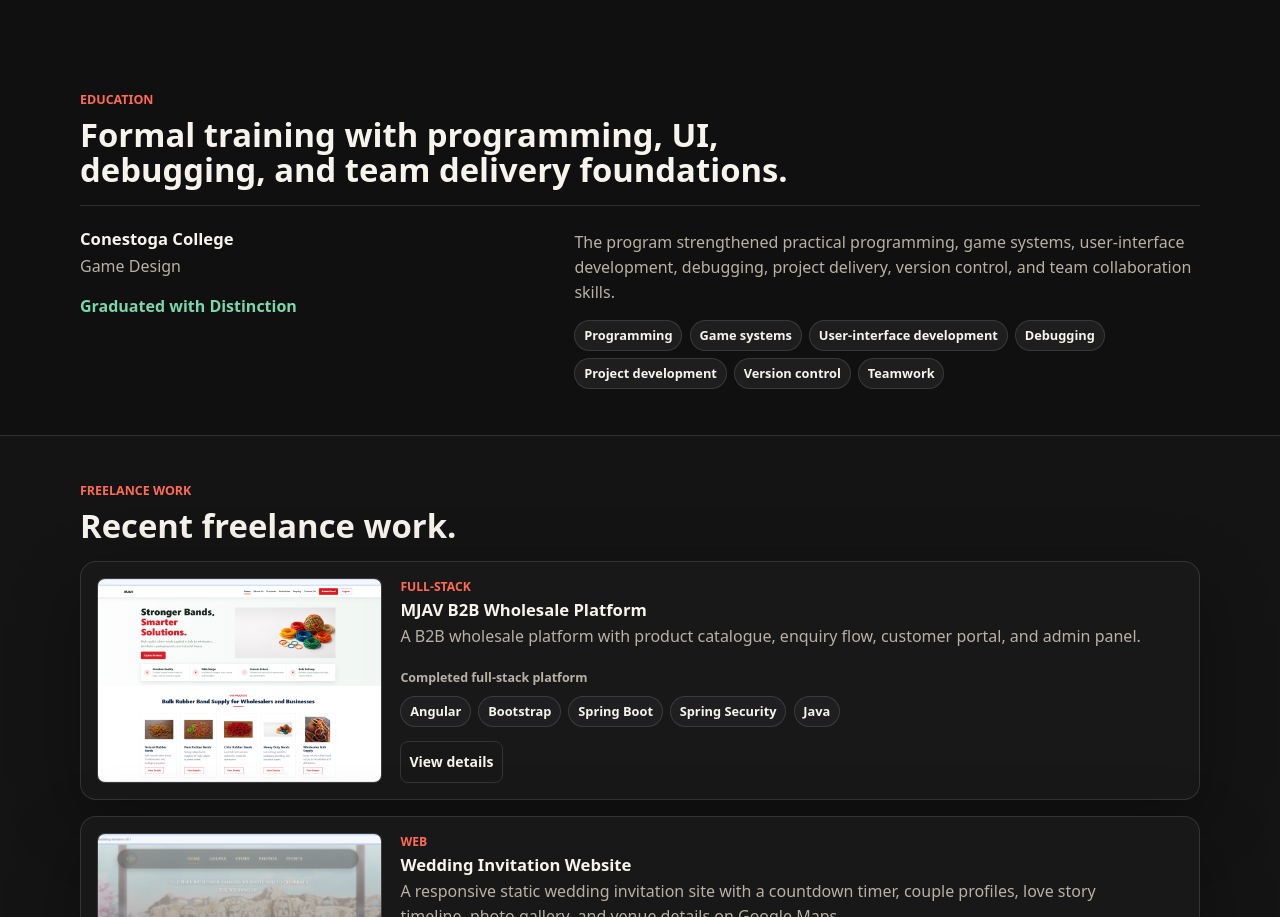
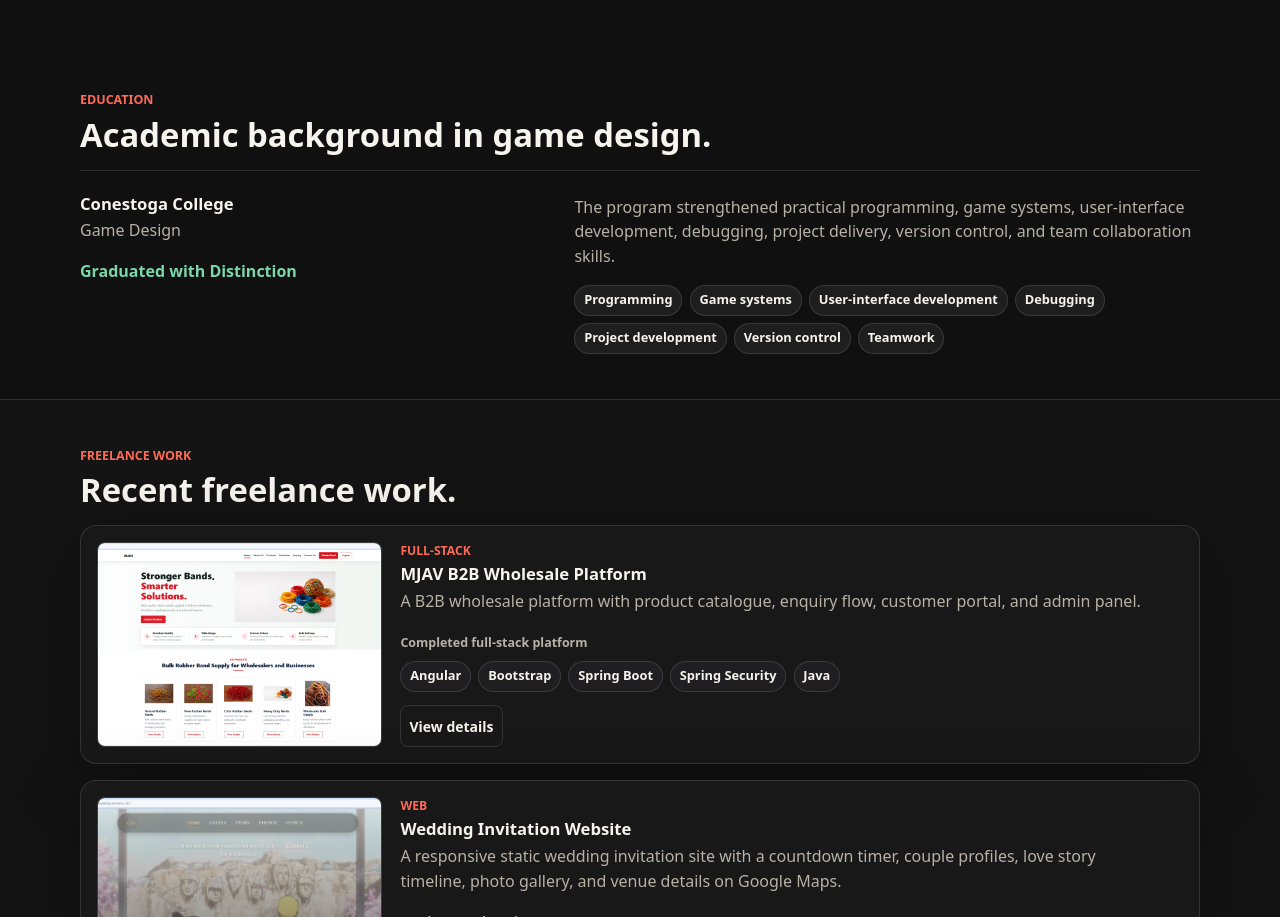
Before and after one commit to VS-Studio-Hub/venthan-francis-portfolio, an Angular app: page /#/ in a window 1280 px wide. Shown: the part 2466-3383 px from the top of the page. Built offline with nearby package versions, Linux system fonts and the light colour scheme.

Commit message:
Simplify the Education section subheading

```diff
--- a/src/app/components/education/education.component.html
+++ b/src/app/components/education/education.component.html
@@ -2,7 +2,7 @@
   <div class="container">
     <div class="section-heading reveal">
       <p class="eyebrow">Education</p>
-      <h2>Formal training with programming, UI, debugging, and team delivery foundations.</h2>
+      <h2>Academic background in game design.</h2>
     </div>
     <article class="education-card reveal">
       <div>
```
